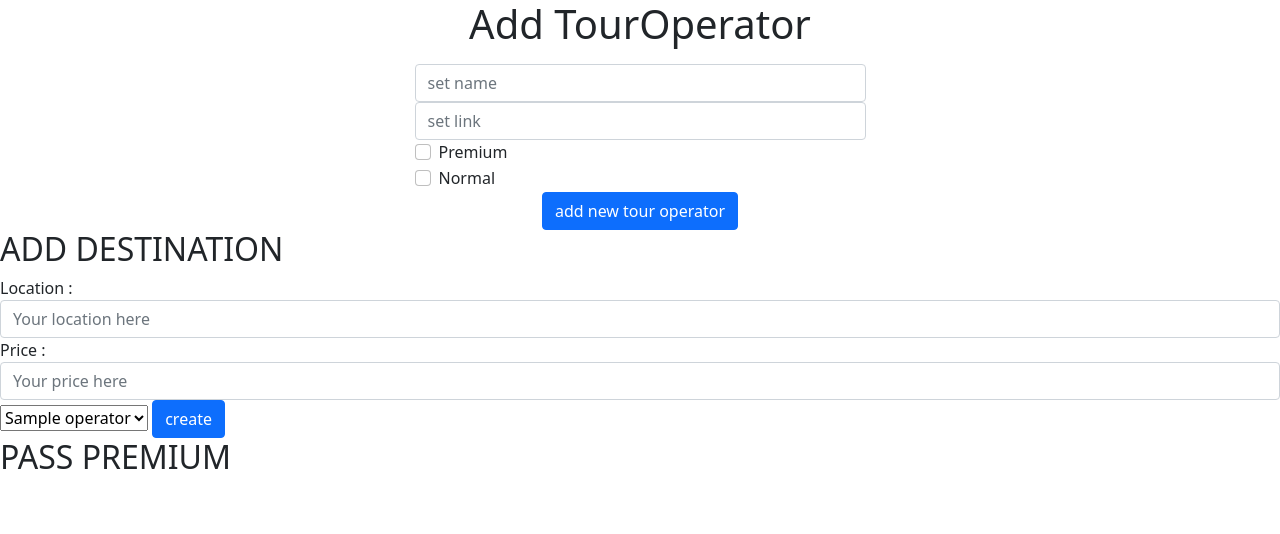
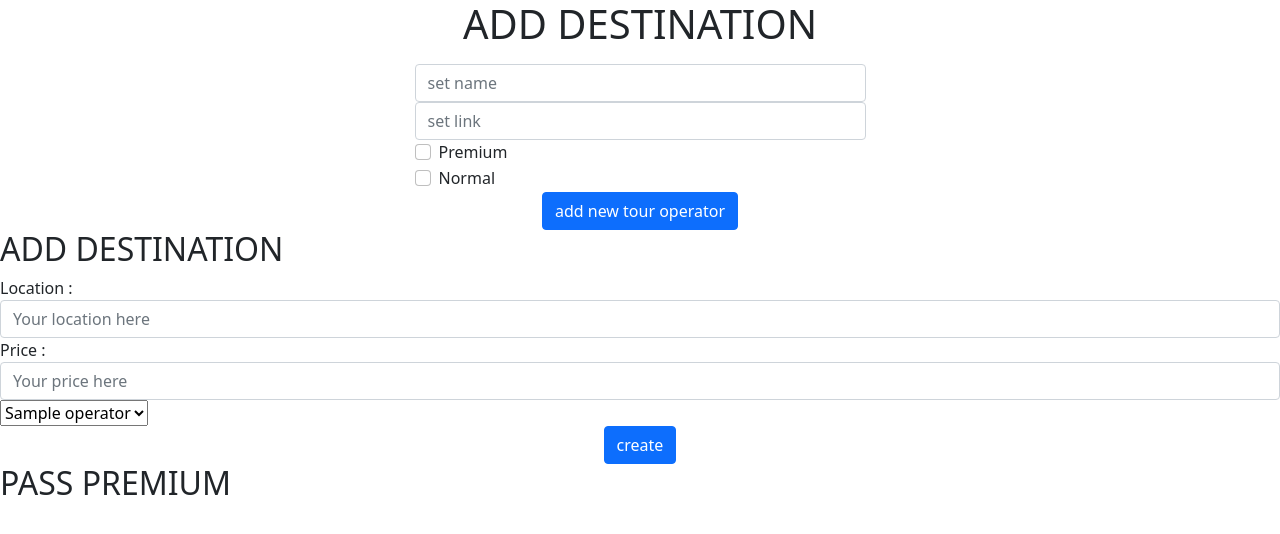
Before and after one commit to mlp-dw/comparOperator, a PHP site: page / in a window 1280 px wide. Shown: the top 534 px of the page. Run offline with PHP 8.4, Linux system fonts and the light colour scheme; tables that the repository leaves empty or names only in its code hold one stand-in row (values such as "Sample post").

Commit message:
Merge branch 'ml' of https://github.com/mlp-dw/comparOperator into ml

```diff
--- a/index.php
+++ b/index.php
@@ -13,7 +13,7 @@ $getAllTO = $manager->getAllOperator();
                         <div class="myform form">
                             <div class="logo mb-3">
                                 <div class="col-md-12 text-center">
-                                    <h1>Add TourOperator</h1>
+                                    <h1>ADD DESTINATION</h1>
                                 </div>
                             </div>
                             <form action="process/add_to.php" method="POST" name="tour_operator">
@@ -59,7 +59,9 @@ $getAllTO = $manager->getAllOperator();
                         <option value="<?= $tour->getId() ?>"><?= $tour->getName() ?></option>
                     <?php endforeach; ?>
                 </select>
-            <button type="submit" name="submit" class=" btn btn-block mybtn btn-primary tx-tfm">create</button>
+            <div class="col-md-12 text-center">
+                <button type="submit" name="submit" class=" btn btn-block mybtn btn-primary tx-tfm">create</button>
+            </div>
         </form>
 
     </section>
@@ -69,6 +71,4 @@ $getAllTO = $manager->getAllOperator();
     </section>
 
 
-<?php
-include './utils/footer.php';
-?>
+<?php include './utils/footer.php';?>
```
